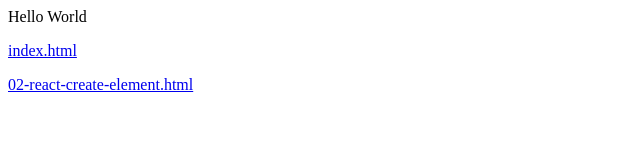
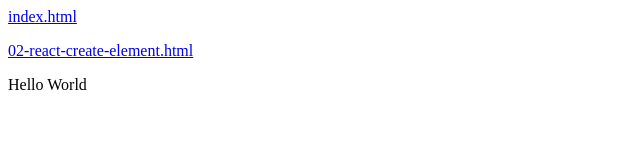
Before and after one commit to panos771/test-deploy, a plain HTML site: page index.html in a window 1280 px wide. Shown: the whole page, without its empty margins (0-640 px from the left). Drawn offline with Linux system fonts and the light colour scheme.

Commit message:
Update index.html

```diff
--- a/index.html
+++ b/index.html
@@ -1,7 +1,8 @@
 <body>
-  <div id="root"></div>
-  <p><a href="index.html">index.html</a></p>
-  <p><a href="02-react-create-element.html">02-react-create-element.html</a></p>
+  <div id="root">
+    <p><a href="index.html">index.html</a></p>
+    <p><a href="02-react-create-element.html">02-react-create-element.html</a></p>
+  </div>
   <script type="text/javascript">
     const rootElement = document.getElementById('root')
     const element = document.createElement('div')
```
